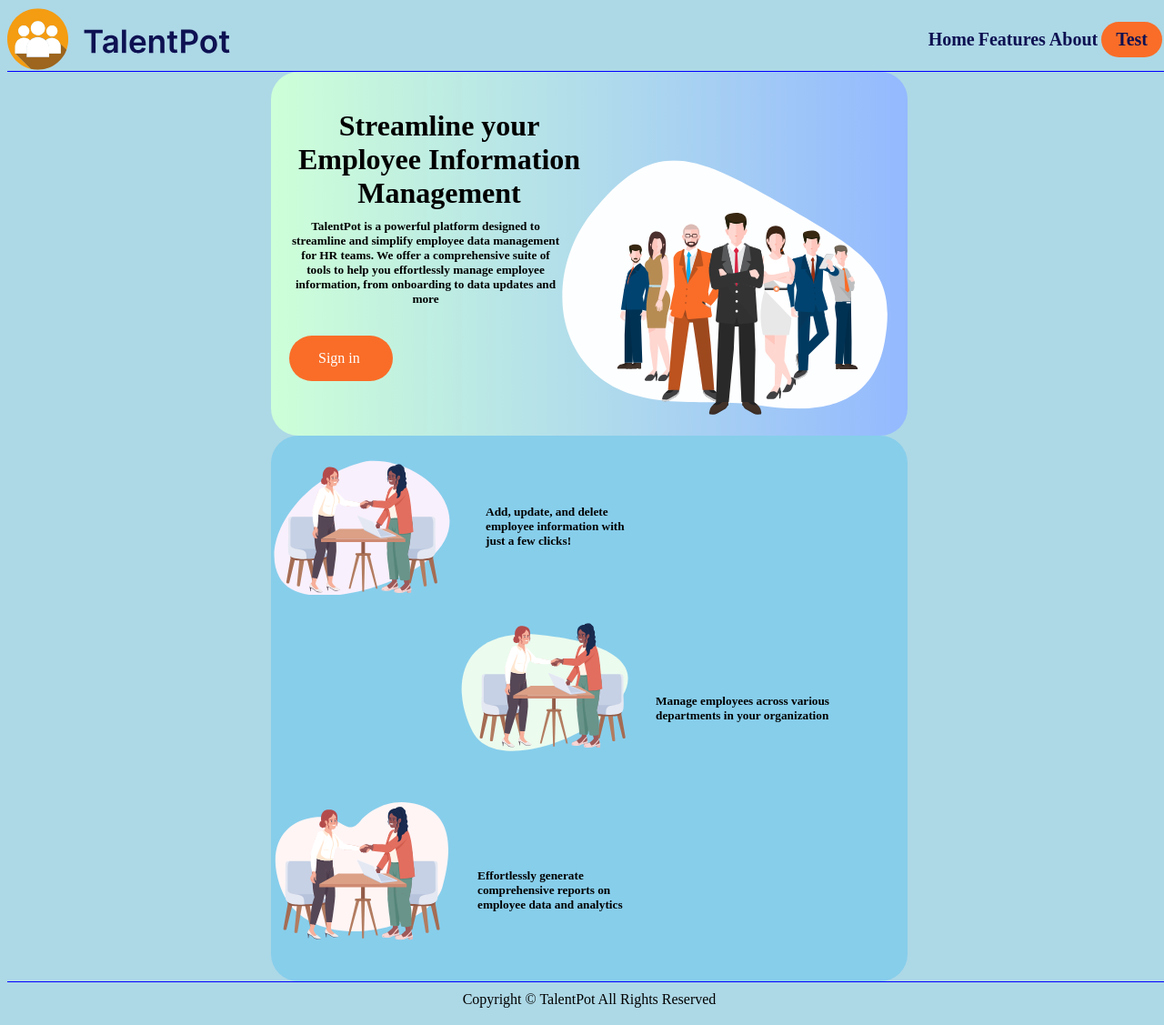
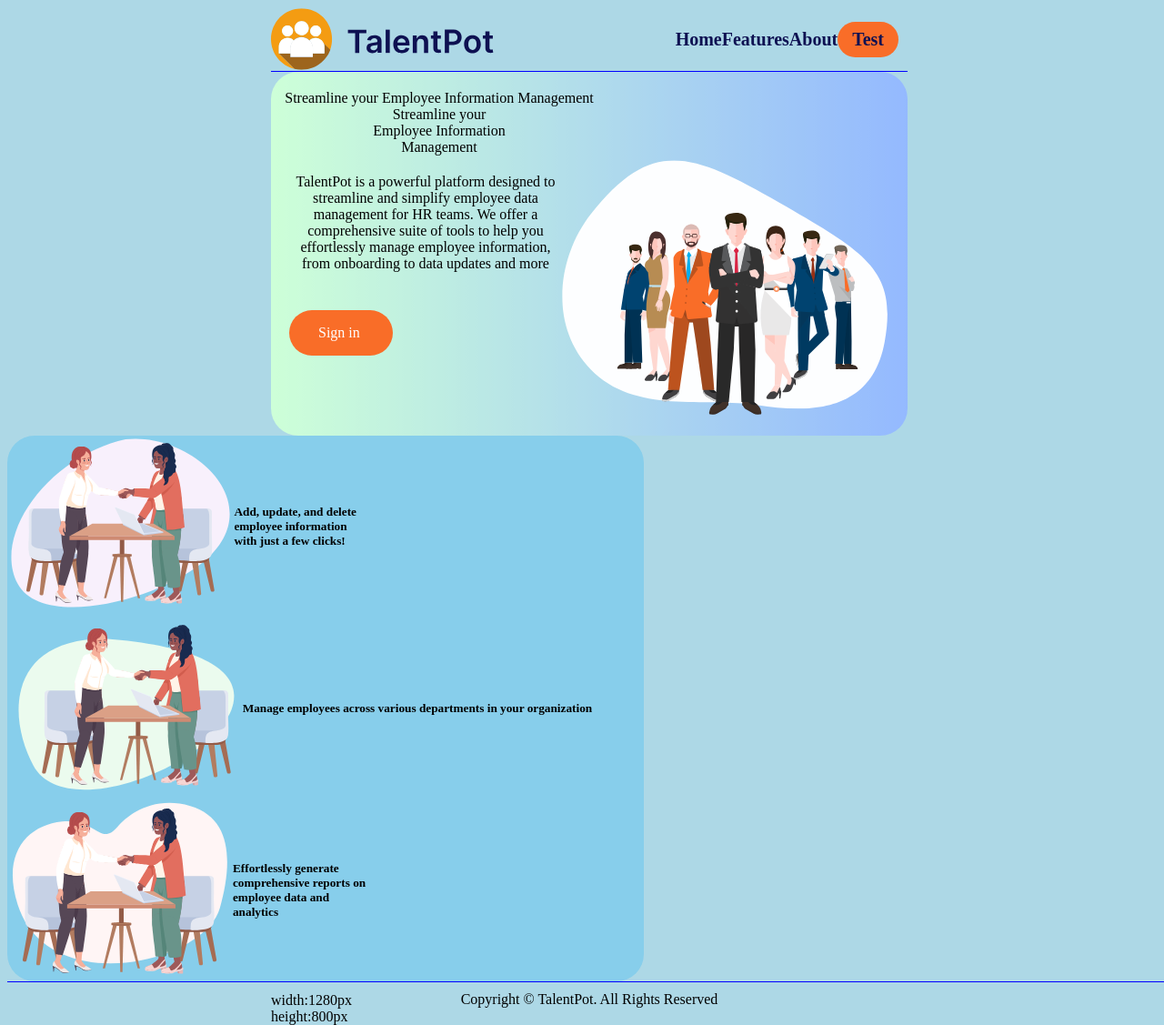
Before and after one commit to Chekwasy/TalentPotFoundation, a Flask app: page / in a window 1280 px wide. Shown: the whole page at 91% size. Run offline with Flask 3, Linux system fonts and the light colour scheme.

Commit message:
update landing page

```diff
--- a/web_flask/templates/index.html
+++ b/web_flask/templates/index.html
@@ -5,55 +5,87 @@
     <meta name="viewport" content="width=device-width, initial-scale=1.0" />
     <link rel="preconnect" href="https://fonts.googleapis.com" />
     <link rel="preconnect" href="https://fonts.gstatic.com" crossorigin />
-    <link rel="shortcut icon" href="images/icon.png" />
+    <link rel="shortcut icon" href="../static/images/icon.png" />
     <title>TalentPot - Home</title>
-    <link href="https://fonts.googleapis.com/css2?family=Inter:wght@400;500;600;700&family=Montserrat:ital,wght@1,100&display=swap" rel="stylesheet"/>
+    <link
+      href="https://fonts.googleapis.com/css2?family=Inter:wght@400;500;600;700&family=Montserrat:ital,wght@1,100&display=swap"
+      rel="stylesheet"
+    />
     <link rel="stylesheet" href="../static/styles/landing-page.css" />
     <link rel="stylesheet" href="../static/styles/header.css" />
     <link rel="stylesheet" href="../static/styles/main.css" />
     <link rel="stylesheet" href="../static/styles/features.css" />
   </head>
   <body>
+    <div class="container">
       <header>
-      <div class="head_logo"></div>
+        <div class="head_logo">
+          <div class="head_logo2"></div>
+        </div>
         <div class="navigation-bar">
-	<nav>
           <a href="http://www.calebcodes.tech">Home</a>
           <a href="#features">Features</a>
           <a href="">About</a>
-	  <a class="btn btn--small exclude-dot" href="http://www.calebcodes.tech/test">Test</a>
-	</nav>
+          <a
+            class="btn btn--small exclude-dot"
+            href="http://www.calebcodes.tech/test"
+            >Test</a
+          >
         </div>
       </header>
-    <div class="container">
+
       <div class="main-container">
         <div class="main_text">
           <div class="headline">
-	    <h1>Streamline your Employee Information Management</h1>
+            <!-- <div class="line1">Streamline your</div>
+            <div class="line1">Employee Information</div>
+            <div class="line1">Management</div> -->
+            <div class="line1">
+              Streamline your Employee Information Management
+            </div>
+            <div class="line2">
+              Streamline your<br />Employee Information<br />
+              Management
+            </div>
           </div>
           <div class="landing-text">
-	    <h5>
-	      TalentPot is a powerful platform designed to streamline and
-	      simplify employee data management for HR teams. We offer a
-	      comprehensive suite of tools to help you effortlessly manage
-	      employee information, from onboarding to data updates and more
-	    </h5>
+            TalentPot is a powerful platform designed to streamline and simplify
+            employee data management for HR teams. We offer a comprehensive
+            suite of tools to help you effortlessly manage employee information,
+            from onboarding to data updates and more
           </div>
           <div><a class="btn btn-big" href="#">Sign in</a></div>
+          <div id="screen-width"></div>
+          <div id="screen-height"></div>
+
+          <script>
+            function screen() {
+              mywidth = window.innerWidth;
+              myheight = window.innerHeight;
+              document.getElementById("screen-width").innerHTML =
+                "width:" + mywidth + "px";
+              document.getElementById("screen-height").innerHTML =
+                "height:" + myheight + "px";
+            }
+            window.onresize = screen;
+            window.onload = screen;
+          </script>
+        </div>
       </div>
     </div>
     <div class="features" id="features">
       <div class="featuresOdd">
-	  <div class="odd1img"></div>
+        <!-- <div class="odd1img"></div> -->
+        <img src="../static/images/feature4bb.svg" class="oddimage" />
         <div class="features-text">
           <h5 class="l">
-	      Add, update, and delete employee information with just a few
-	      clicks!
+            Add, update, and delete employee information with just a few clicks!
           </h5>
         </div>
       </div>
       <div class="featuresEven">
-	  <div class="evenimg"></div>
+        <!-- <div class="evenimg"></div> -->
+        <img src="../static/images/feature3bb.svg" class="oddimage" />
         <div class="features-text">
           <h5 class="r">
             Manage employees across various departments in your organization
@@ -61,7 +93,8 @@
         </div>
       </div>
       <div class="featuresOdd">
-	  <div class="odd2img"></div>
+        <!-- <div class="odd2img"></div> -->
+        <img src="../static/images/feature2bb.svg" class="oddimage" />
         <div class="features-text">
           <h5 class="l">
             Effortlessly generate comprehensive reports on employee data and
@@ -70,9 +103,8 @@
         </div>
       </div>
     </div>
-    </div>
     <footer>
-      <p>Copyright © TalentPot All Rights Reserved</p>
+      <p>Copyright © TalentPot. All Rights Reserved</p>
     </footer>
   </body>
 </html>
```
Lines whose indentation alone changed are shown as unchanged.
